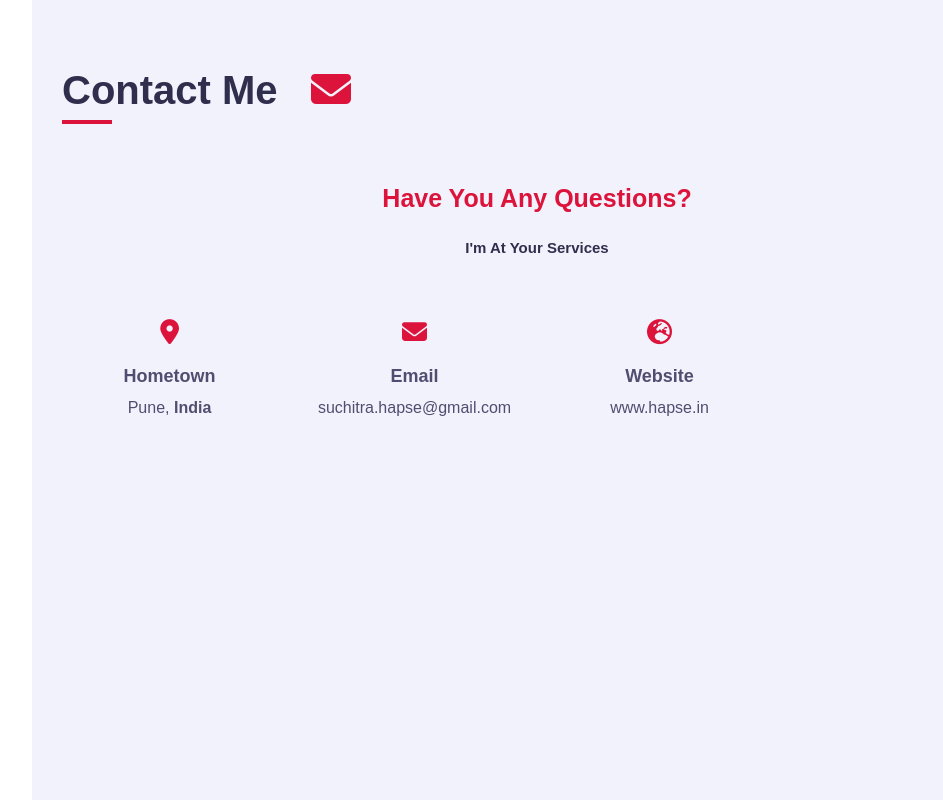
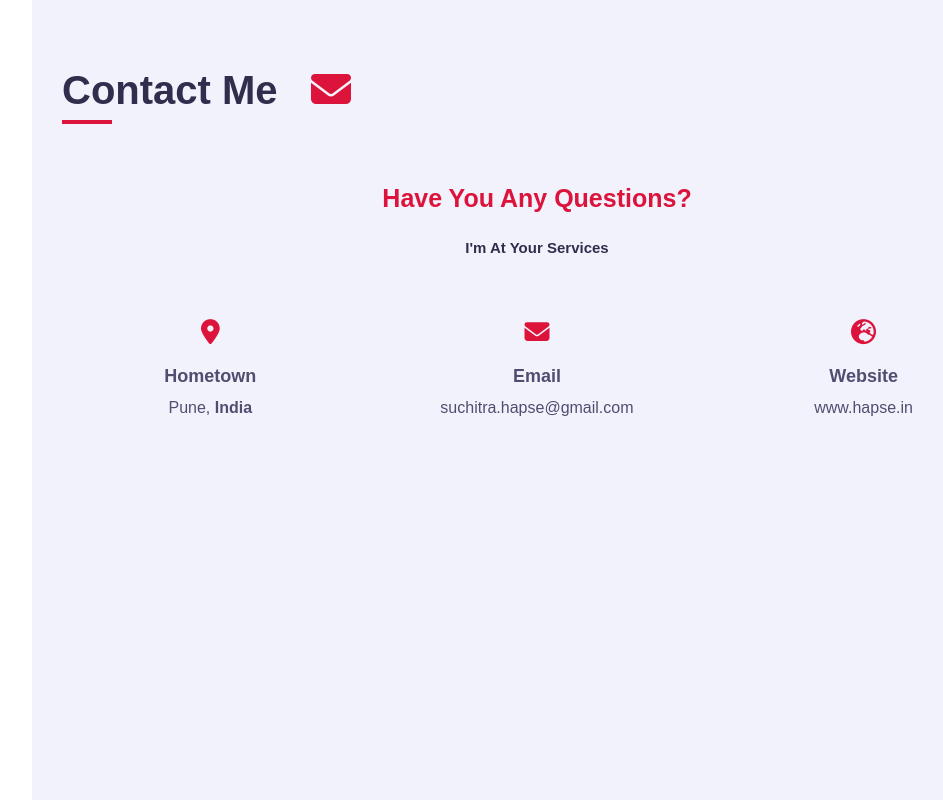
Before and after one commit to suchitrah13/Portfolio, a plain HTML site: page index.html in a window 1280 px wide. Shown: the part 8071-8871 px from the top of the page, without its empty margins (238-1181 px from the left). Drawn offline with nearby package versions, Linux system fonts and the light colour scheme; a web font is replaced by a local one.

Commit message:
contact item alignment

```diff
--- a/css/style.css
+++ b/css/style.css
@@ -959,8 +959,8 @@ h3.my-profession {
   margin-bottom: 60px;
 }
 .contact .contact-info-item {
-  flex: 0 0 25%;
-  max-width: 25%;
+  flex: 0 0 33.33%;
+  max-width: 33.33%;
   text-align: center;
   margin-bottom: 60px;
 }
```
